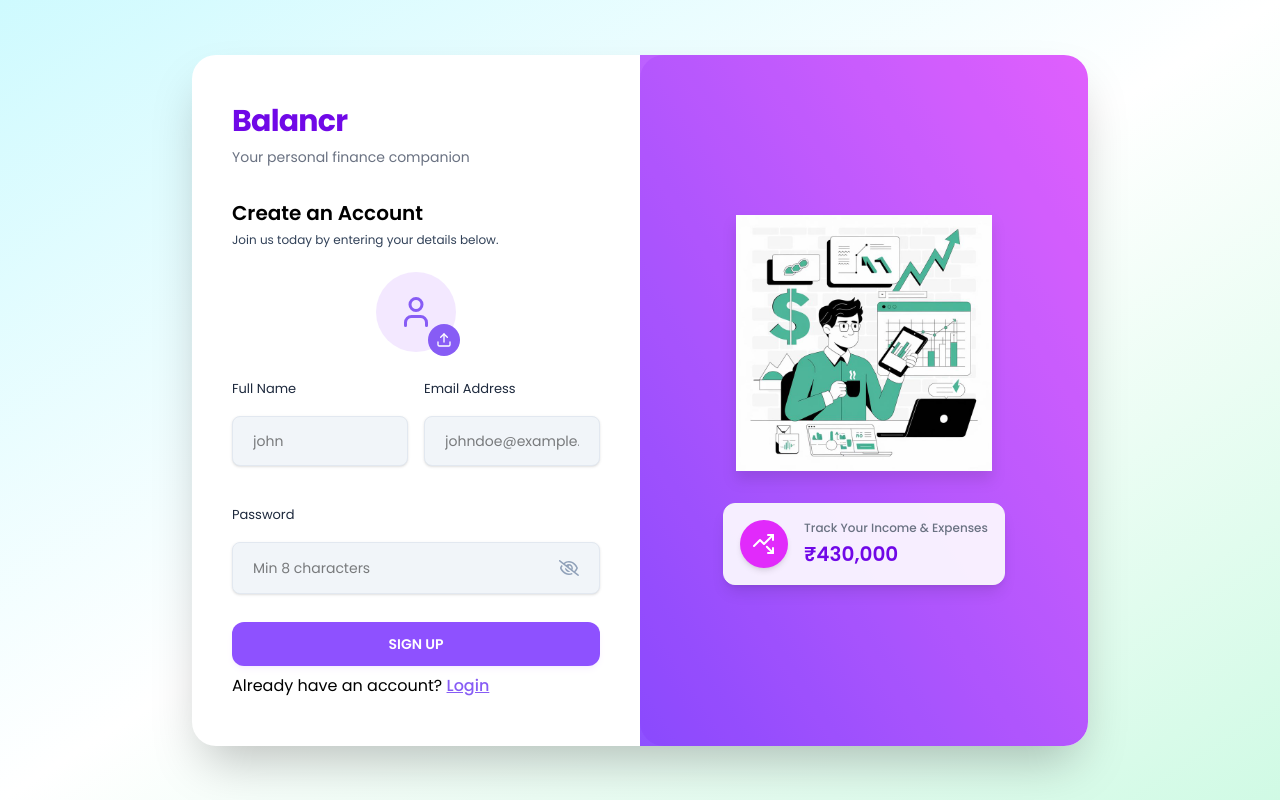
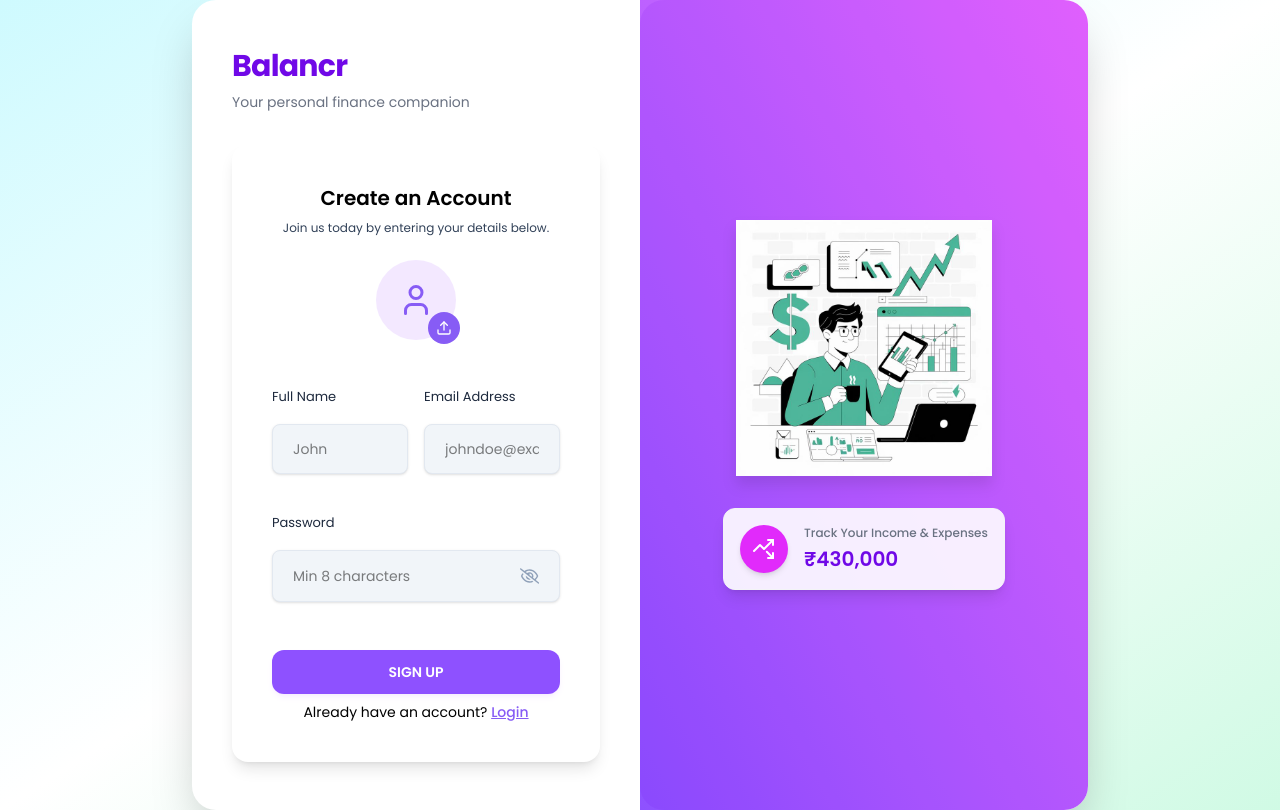
Before and after one commit to RohanDaivajna/Balancr_frontend, a React (Vite) app: page /signUp in a window 1280 px wide. Built offline with nearby package versions, Linux system fonts and the light colour scheme; a web font is replaced by a local one.

Commit message:
Update SignUp.jsx

```diff
--- a/src/pages/Auth/SignUp.jsx
+++ b/src/pages/Auth/SignUp.jsx
@@ -9,19 +9,14 @@
 import { UserContext } from '../../context/userContext';
 import uploadImage from '../../utils/uploadImage';
 
-
 const SignUp = () => {
-
   const [profilePic, setProfilePic] = useState(null);
   const [fullName, setFullName] = useState("");
   const [email, setEmail] = useState("");
   const [password, setPassword] = useState("");
-
   const [error,setError] = useState(null);
 
   const {updateUser} = useContext(UserContext);
-
-
   const navigate = useNavigate();
 
   const handleSignUp =  async (e) => {
@@ -32,7 +27,7 @@
         setError("Please enter your name");
         return;
       }
-      if(!validateEmail){
+      if(!validateEmail(email)){
         setError("Please enter a valid email address.");
         return;
       }
@@ -44,12 +39,10 @@
       setError("");
 
       try{
-
         if(profilePic){
           const imageUploadRes = await uploadImage(profilePic);
           profileImageUrl = imageUploadRes.imageUrl || "";
         }
-
 
         const response = await axiosInstance.post(API_PATHS.AUTH.REGISTER,{
           fullName,
@@ -74,25 +67,24 @@
       }
   };
 
-
   return (
     <AuthLayout>
-      <div className='lg:w-[100%] h-auto md:h-full mt-10 md:mt-0 flex flex-col justify-center'>
-         <h3 className='text-xl font-semibold text-black'>Create an Account</h3>
-        <p className='text-xs text-slate-700 mt-[5px] mb-6'>
+      <div className="w-full max-w-lg mx-auto bg-white rounded-2xl shadow-lg p-6 md:p-10 mt-8 md:mt-0 flex flex-col justify-center">
+        <h3 className="text-xl font-semibold text-black text-center">Create an Account</h3>
+        <p className="text-xs text-slate-700 mt-2 mb-6 text-center">
           Join us today by entering your details below.
         </p>
 
-        <form onSubmit={handleSignUp}>
-
+        <form onSubmit={handleSignUp} className="space-y-5">
+          <div className="flex justify-center">
             <ProfilePhotoSelector image={profilePic} setImage={setProfilePic}/>
-
-          <div className='grid grid-cols-1 md:grid-cols-2 gap-4'>
+          </div>
+          <div className="grid grid-cols-1 md:grid-cols-2 gap-4">
             <Input
               value={fullName}
               onChange={({target}) => setFullName(target.value)}
               label="Full Name"
-            placeholder="john"
+              placeholder="John"
               type="text"
               className="w-full"
             />
@@ -104,7 +96,7 @@
               type="text"
               className="w-full"
             />
-          <div className='col-span-2'>
+            <div className="col-span-1 md:col-span-2">
               <Input
                 value={password}
                 onChange={({target}) => setPassword(target.value)}
@@ -116,15 +108,15 @@
             </div>
           </div>
 
-          {error && <p className='text-red-500 text-xs pb-2.5'>{error}</p>}
+          {error && <p className="text-red-500 text-xs pb-2.5">{error}</p>}
 
-                    <button type='submit' className='btn-primary'>
+          <button type="submit" className="btn-primary w-full">
             SIGN UP
           </button>
 
-                    <p>
+          <p className="text-center text-sm">
             Already have an account?{" "}
-                      <Link className='font-medium text-primary underline' to="/login">
+            <Link className="font-medium text-primary underline" to="/login">
               Login
             </Link>
           </p>
```
Lines whose indentation alone changed are shown as unchanged.
